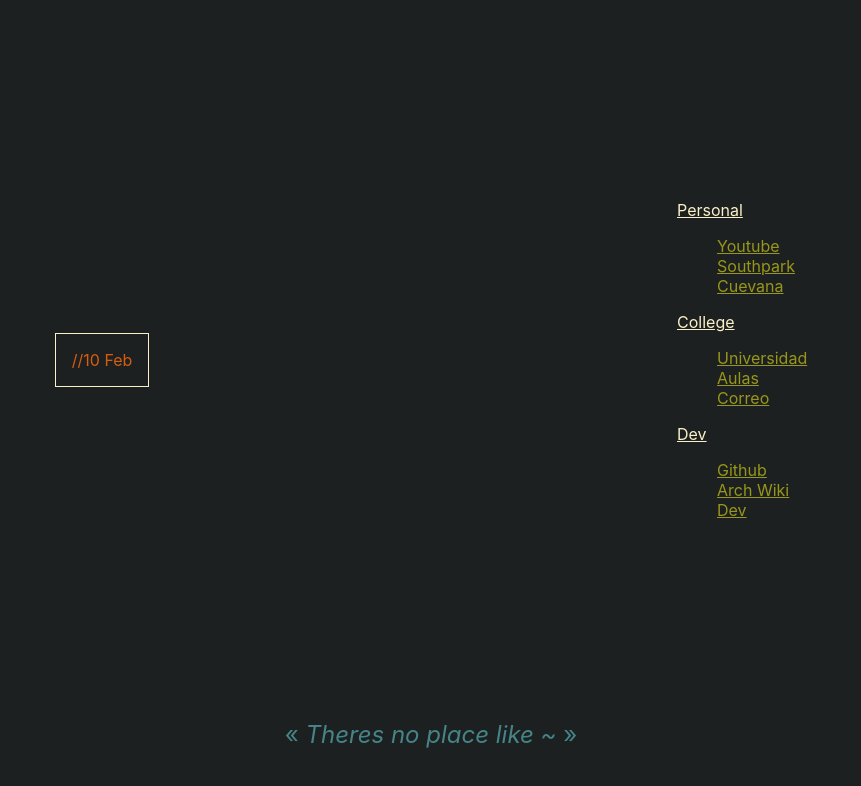
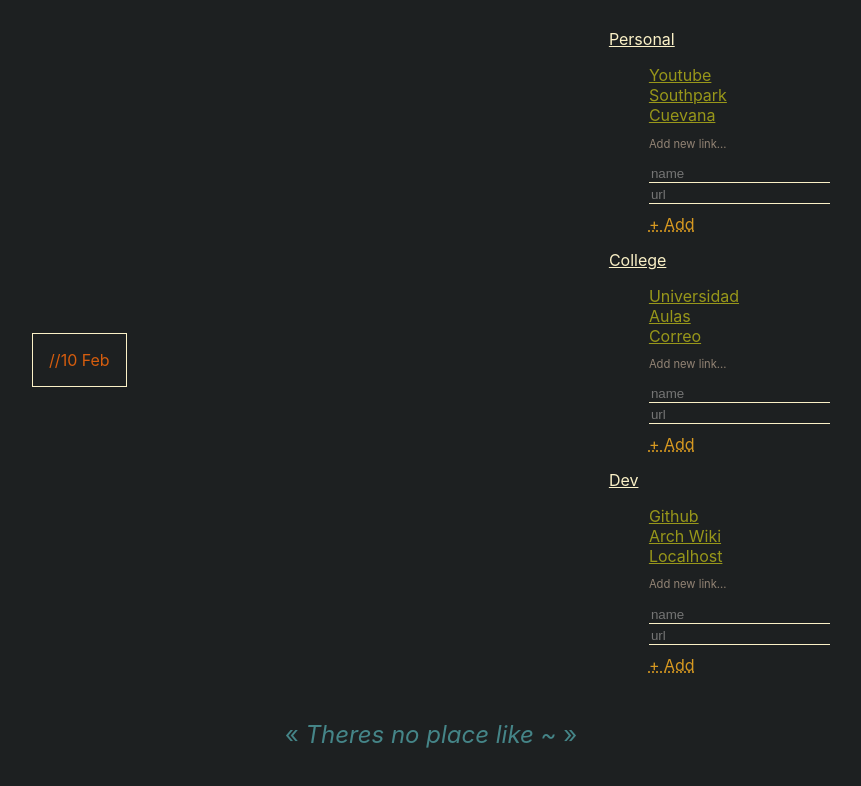
Before and after one commit to CMOISDEAD/startpage, a React (Create React App) app: page / in a window 1280 px wide. Shown: the top 786 px of the page, without its empty margins (209-1070 px from the left). Built offline with nearby package versions, Linux system fonts and the light colour scheme; no server answers.

Commit message:
Tommorow?

```diff
--- a/package.json
+++ b/package.json
@@ -9,6 +9,7 @@
     "axios": "^0.25.0",
     "react": "^17.0.2",
     "react-dom": "^17.0.2",
+    "react-modal": "^3.14.4",
     "react-scripts": "5.0.0",
     "styled-components": "^5.3.3",
     "web-vitals": "^2.1.4"
--- a/src/App.js
+++ b/src/App.js
@@ -1,37 +1,28 @@
+import { useState } from "react";
+
 import { Main, Container } from './App.style';
 import { WeatherBox } from './WeatherBox';
 import { Quote } from './Quote';
+import { Section } from './Sections';
+import { listPlaceHolder } from './PlaceHolder'
 
 export const App = () => {
+  const [listLinks, setListLinks] = useState([
+    ...listPlaceHolder
+  ])
+
   return (
     <Main>
       <Container className="container">
         <WeatherBox />
         <div className="links-box">
-          <div className="section-personal">
-            <p className="header">Personal</p>
-            <ul>
-              <li><a href="https://youtube.com">Youtube</a></li>
-              <li><a href="https://southpark.lat">Southpark</a></li>
-              <li><a href="https://cuevana3.io">Cuevana</a></li>
-            </ul>
-          </div>
-          <div className="section-college">
-            <p className="header">College</p>
-            <ul>
-              <li><a href="https://universidaddelquindio.com">Universidad</a></li>
-              <li><a href="https://aulasvirtuales.com">Aulas</a></li>
-              <li><a href="https://gmail.com">Correo</a></li>
-            </ul>
-          </div>
-          <div className="section-dev">
-            <p className="header">Dev</p>
-            <ul>
-              <li><a href="https://github.com/CMOISDEAD">Github</a></li>
-              <li><a href="https://archwiki.org">Arch Wiki</a></li>
-              <li><a href="https://dev.to">Dev</a></li>
-            </ul>
-          </div>
+          {
+            listLinks.map((obj) => {
+              return (
+                <Section data={obj} callback={setListLinks} key={obj.id} />
+              )
+            })
+          }
         </div>
       </Container>
       <Quote />
--- a/src/App.style.js
+++ b/src/App.style.js
@@ -1,5 +1,5 @@
 import styled from 'styled-components';
-import { gruvbox } from './Colors';
+// import { gruvbox } from './Colors';
 
 
 export const Main = styled.div``;
@@ -14,21 +14,4 @@ export const Container = styled.div`
   > * {
     /* margin: 1rem; */
   }
-
-  .links-box {
-    > div > .header {
-      text-decoration: underline;
-    }
-
-    > div > ul {
-      list-style: none;
-       > li > a {
-        color: ${gruvbox.green};
-
-        :hover {
-          color: ${gruvbox.purple};
-        }
-      }
-    }
-  }
 `;
--- a/src/Colors.js
+++ b/src/Colors.js
@@ -8,4 +8,5 @@ export const gruvbox = {
   yellow: "#d79921",
   purple: "#b16286",
   orange: "#d65d0e",
+  gray: "#928374"
 }
--- /dev/null
+++ b/src/Form.js
@@ -0,0 +1,8 @@
+export const Form = () => {
+  return (
+    <form action="GET">
+      <input type="text" />
+      <input type="text" />
+    </form>
+  )
+}
--- /dev/null
+++ b/src/PlaceHolder.js
@@ -0,0 +1,67 @@
+export const listPlaceHolder = [
+  {
+    id: 0,
+    title: "Personal",
+    links: [
+      {
+        id: 0,
+        name: "Youtube",
+        url: "https://youtube.com"
+      },
+      {
+        id: 1,
+        name: "Southpark",
+        url: "https://southpark.lat"
+      },
+      {
+        id: 2,
+        name: "Cuevana",
+        url: "https://cuevan3.io"
+      }
+    ]
+  },
+  {
+    id: 1,
+    title: "College",
+    links: [
+      {
+        id: 0,
+        name: "Universidad",
+        url: "https://youtube.com"
+      },
+      {
+        id: 1,
+        name: "Aulas",
+        url: "https://southpark.lat"
+      },
+      {
+        id: 2,
+        name: "Correo",
+        url: "https://cuevan3.io"
+      }
+    ]
+  },
+  {
+    id: 2,
+    title: "Dev",
+    links: [
+      {
+        id: 0,
+        name: "Github",
+        url: "https://youtube.com"
+      },
+      {
+        id: 1,
+        name: "Arch Wiki",
+        url: "https://southpark.lat"
+      },
+      {
+        id: 2,
+        name: "Localhost",
+        url: "https://cuevan3.io"
+      }
+    ]
+  },
+
+
+]
--- a/src/Quote.js
+++ b/src/Quote.js
@@ -1,12 +1,7 @@
 import { Container } from './Quote.style';
-import { useEffect } from 'react'
+// import { useEffect } from 'react'
 
 export const Quote = () => {
-
-  useEffect(() => {
-
-  })
-
   return (
     <Container>
       <q><i> Theres no place like ~ </i></q>
--- /dev/null
+++ b/src/Sections.js
@@ -0,0 +1,53 @@
+import { useState } from 'react';
+
+import { Container } from './Sections.style';
+// import { Form } from './Form';
+
+export const Section = ({ data, callback }) => {
+  const [info, setInfo] = useState({
+    id: data.id,
+    title: data.title,
+    links: data.links
+  })
+  const [newLink, setNewLink] = useState({
+    name: '',
+    url: ''
+  });
+
+  const handleClick = (e) => {
+    e.preventDefault();
+    setInfo({
+      id: info.id,
+      title: info.title,
+      links: [...info.links, newLink],
+    })
+  }
+
+  const handleChange = (e) => {
+    setNewLink({
+      ...newLink,
+      [e.target.name]: e.target.value
+    })
+  }
+
+  return (
+    <Container>
+      <div key={info.id}>
+        <div className="header"> {info.title}</div>
+        <ul>
+          {
+            info.links.map((link, i) => {
+              return (
+                <li key={i}><a href={link.url}>{link.name}</a></li>
+              )
+            })
+          }
+          <p class="text-muted">Add new link...</p>
+          <li><input type="text" name='name' placeholder='name' onChange={handleChange} /></li>
+          <li><input type="text" name='url' placeholder='url' onChange={handleChange} /></li>
+          <li className='add'><a href="/" className='add' onClick={handleClick}>+ Add</a></li>
+        </ul>
+      </div>
+    </Container >
+  )
+}
--- /dev/null
+++ b/src/Sections.style.js
@@ -0,0 +1,40 @@
+import styled from "styled-components";
+import { gruvbox } from "./Colors";
+
+export const Container = styled.div`
+    > div > .header {
+      text-decoration: underline;
+    }
+
+    .add {
+      padding-top: 10px;
+      color: ${gruvbox.yellow};
+      text-decoration-style: dotted;
+      font-size: 1rem;
+    }
+
+    > div > ul {
+      list-style: none;
+
+      .text-muted {
+        color: ${gruvbox.gray};
+        font-size: .7rem;
+        text-style: italic;
+      }
+
+      input {
+        background: ${gruvbox.background};
+        color: ${gruvbox.foreground};
+        border: 0;
+        border-bottom: 1px solid ${gruvbox.foreground};
+      }
+
+       > li > a {
+        color: ${gruvbox.green};
+
+        :hover {
+          color: ${gruvbox.purple};
+        }
+      }
+    }
+`
```
Also changed, not shown: 1 other file (tests, documents, lock files or other folders).
